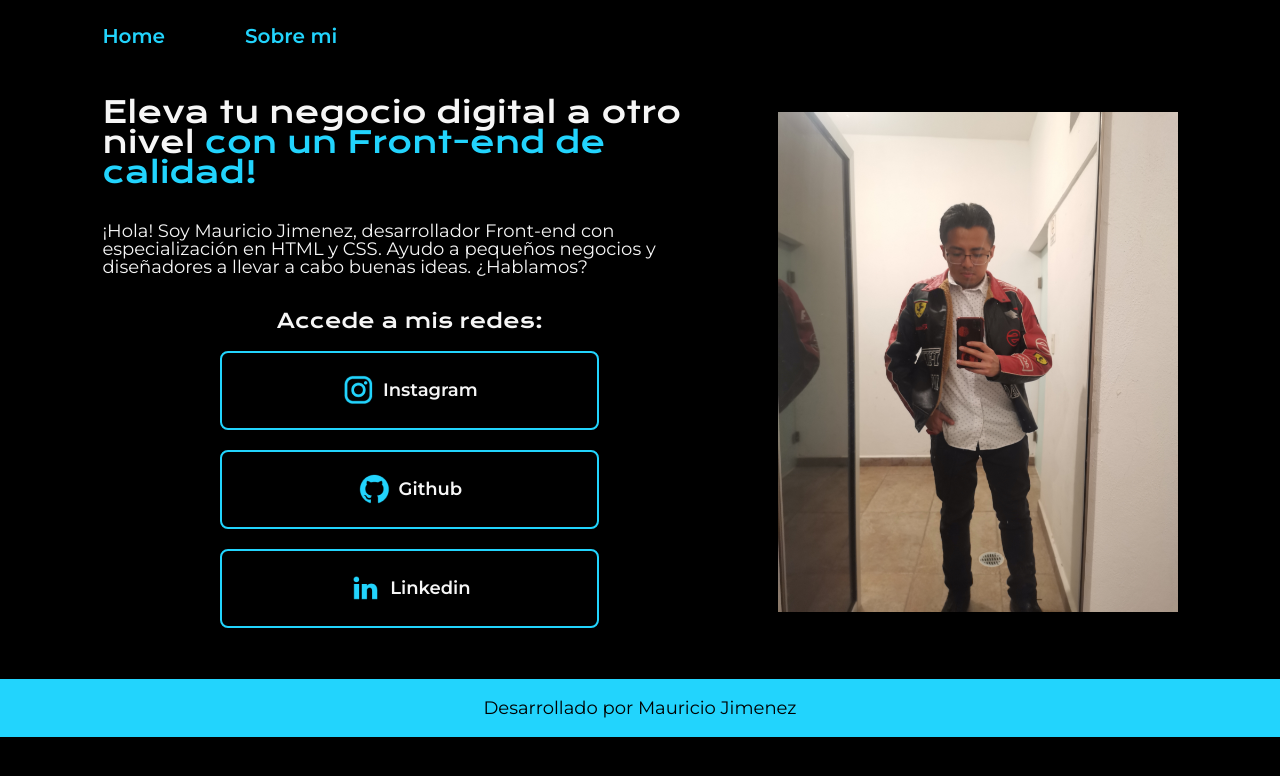
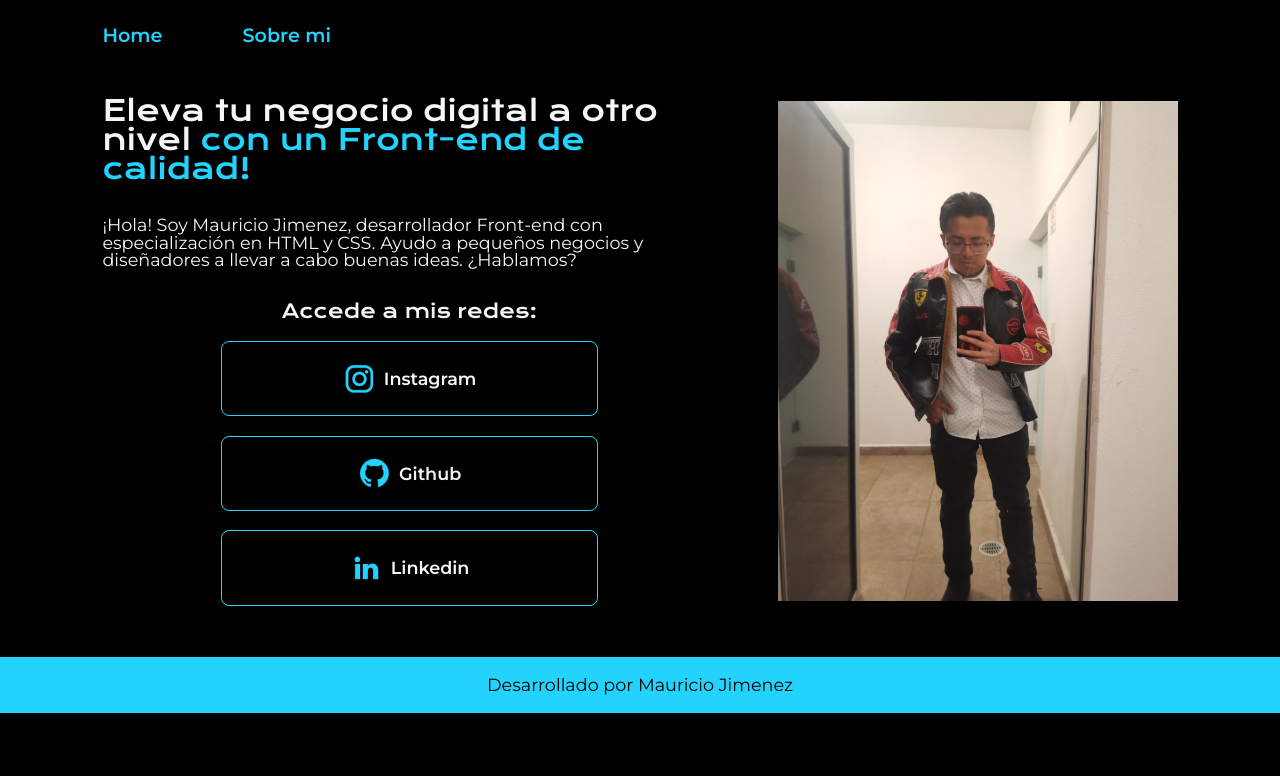
Before and after one commit to Mauricio658/Alura_Portafolio, a plain HTML site: page index.html in a window 1280 px wide. Drawn offline with nearby package versions, Linux system fonts and the light colour scheme.

Commit message:
Ajustando accesibilidad de la pagina

```diff
--- a/styles/style.css
+++ b/styles/style.css
@@ -22,19 +22,19 @@ body{
 }
 .header_menu{
     display: flex;
-    gap: 80px;
+    gap: 5rem;
 }
 .header_menu_link{
     font-family:var(--fuente-montserrat) ;
-    font-size: 20px;
+    font-size: 1.2rem;
     font-weight: 600;
     color: var(--color-terciario);
     text-decoration: none;
 }
 
 .imagen{
-    width: 400px;
-    height: 500px;
+    width: 25rem;
+    height: 31.25rem;
 }
 
 .titulo-destaque{
@@ -50,19 +50,19 @@ body{
 }
 
 .presentacion_contenido{
-    width: 615px;
+    width: 38.4rem;
     display: flex;
     flex-direction: column;
-    gap: 35px;
+    gap: 2.1rem;
 }
 
 .presentacion_contenido_titulo{
-    font-size: 30px;
+    font-size: 1.8rem;
     font-family: var(--fuente-kronan);
 }
 
 .presentacion_contenido_texto{
-    font-size: 18px;
+    font-size: 1.1rem;
     font-family:var(--fuente-montserrat);
 }
 
@@ -71,25 +71,25 @@ body{
     justify-content: space-between;
     flex-direction: column;
     align-items: center;
-    gap: 20px;
+    gap: 1.2rem;
 }
 
 .presentacion_enlaces_link{
 
-    width: 375px;
-    border: 2px solid var(--color-terciario);
+    width: 23.4rem;
+    border: 0.1rem solid var(--color-terciario);
     text-align: center;
     align-items: center;
-    padding: 21.5px 0;
-    border-radius: 8px;
+    padding: 1.3rem 0;
+    border-radius: 0.5rem;
     font-family: var(--fuente-montserrat);
-    font-size: 18px;
+    font-size: 1.1rem;
     font-weight: 600;
     text-decoration: none;
     color: var(--color-secundario);
     display:flex;
     justify-content: center;
-    gap:8px;
+    gap:0.5rem;
 }
 
 .presentacion_enlaces_link:hover{
@@ -99,15 +99,15 @@ body{
 
 .presentacion_enlaces_subtitulo{
     font-family: var(--fuente-kronan);
-    font-size: 20px;
+    font-size: 1.2rem;
     font-weight: 400;
 }
 
 .footer{
     background-color: var(--color-terciario);
-    padding: 20px;
+    padding: 1.2rem;
     text-align: center;
     color: var(--color-primario);
     font-family:var(--fuente-montserrat) ;
-    font-size: 18px;
+    font-size: 1.1rem;
 }
```
